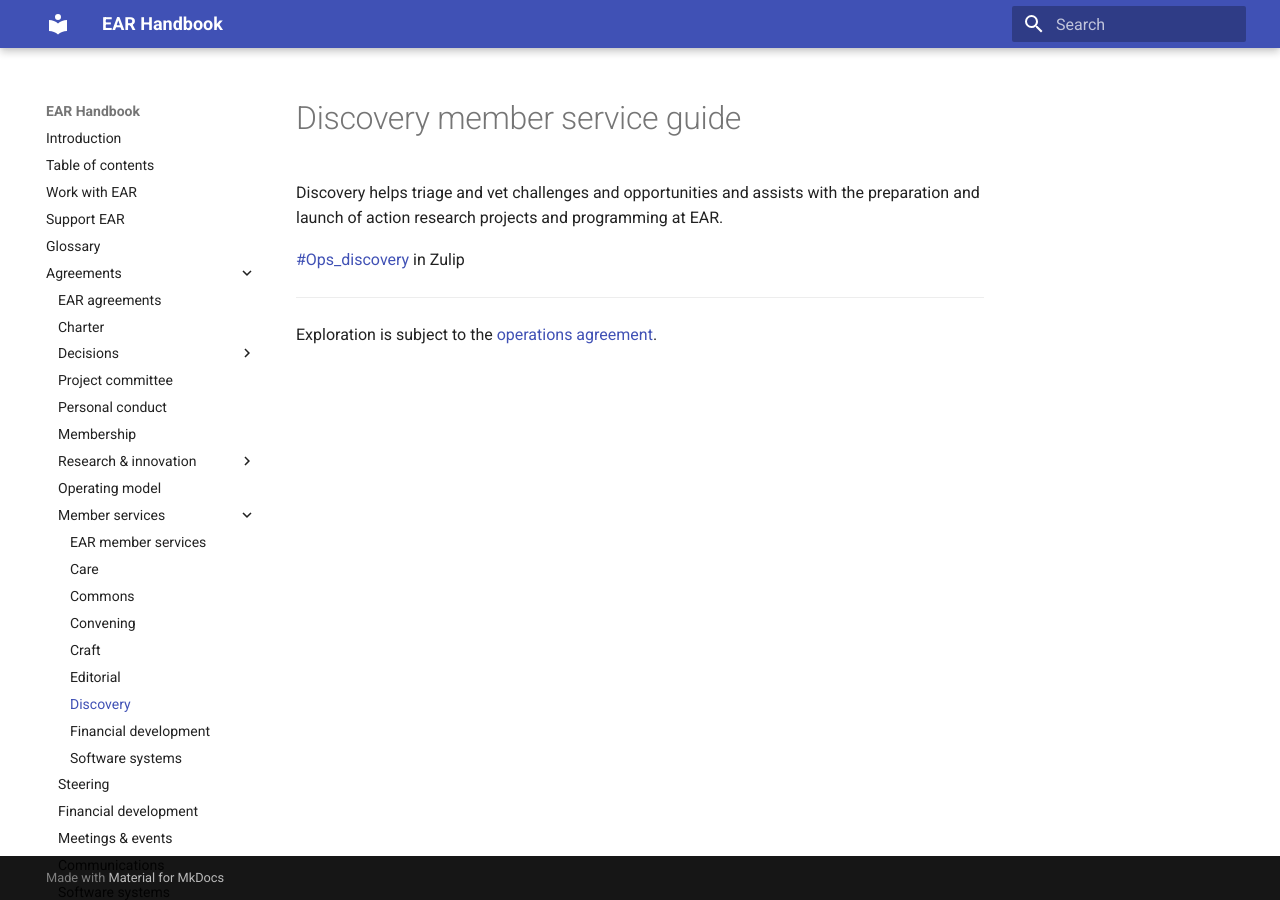
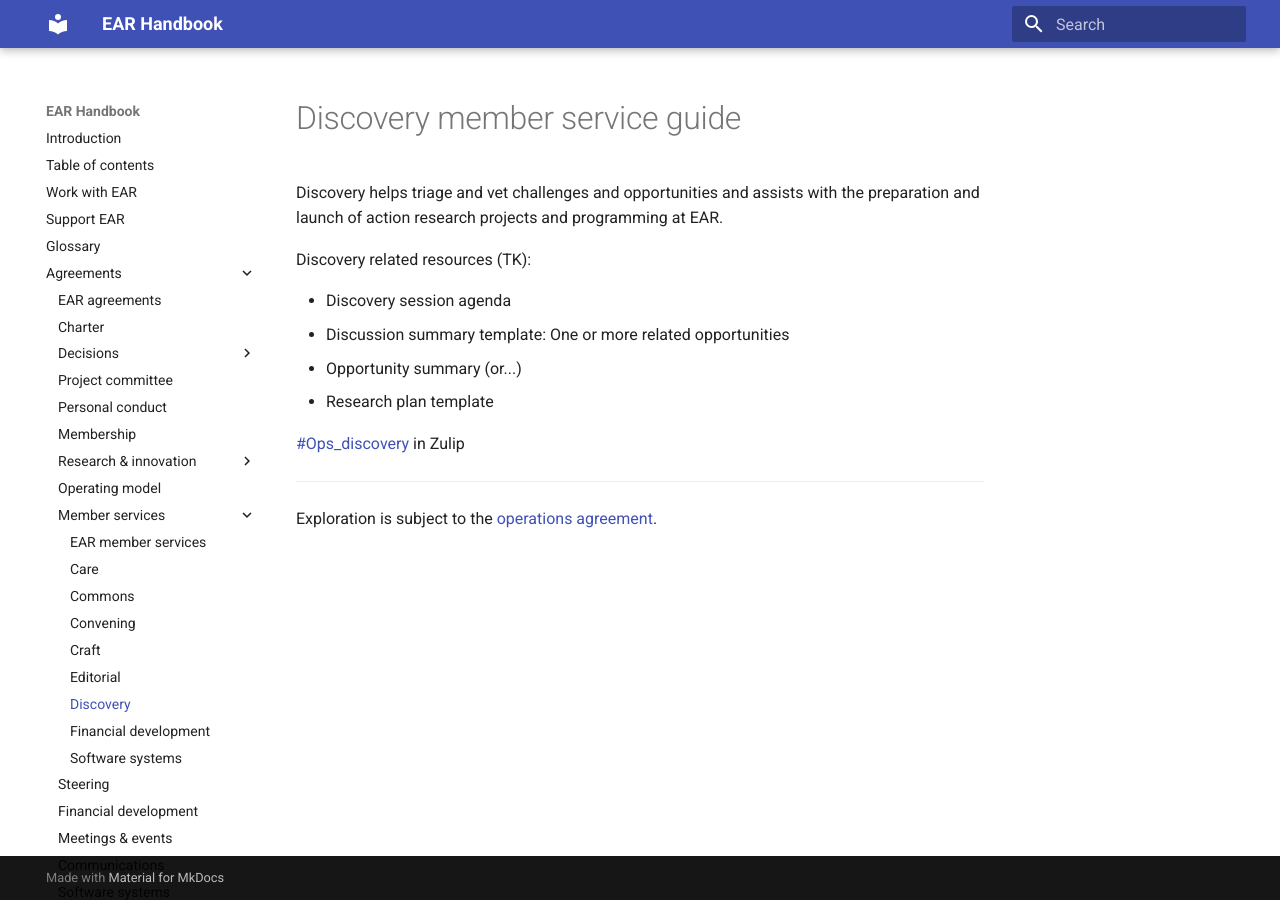
Before and after one commit to EcosystemActionResearch/Handbook, an MkDocs documentation site: the page built from docs/agreements/internal-services/discovery.md, in a window 1280 px wide. Built offline with MkDocs 1.6.1 and Material for MkDocs 9.7.7, drawn with Linux system fonts in a browser that asks for light colours.

Commit message:
Add list of TK resources from discovery
Signed-off-by: Christian Alden Jacobs <christian@jacobs.io>

```diff
--- a/docs/agreements/internal-services/discovery.md
+++ b/docs/agreements/internal-services/discovery.md
@@ -1,6 +1,13 @@
 # Discovery member service guide
 
 Discovery helps triage and vet challenges and opportunities and assists with the preparation and launch of action research projects and programming at EAR.
+
+Discovery related resources (TK):
+
+- Discovery session agenda
+- Discussion summary template: One or more related opportunities
+- Opportunity summary (or...)
+- Research plan template
 
 [#Ops_discovery](https://ecosystemaction.zulipchat.com/#narrow/channel/606970-Ops-Launch-Service) in Zulip
 
```
